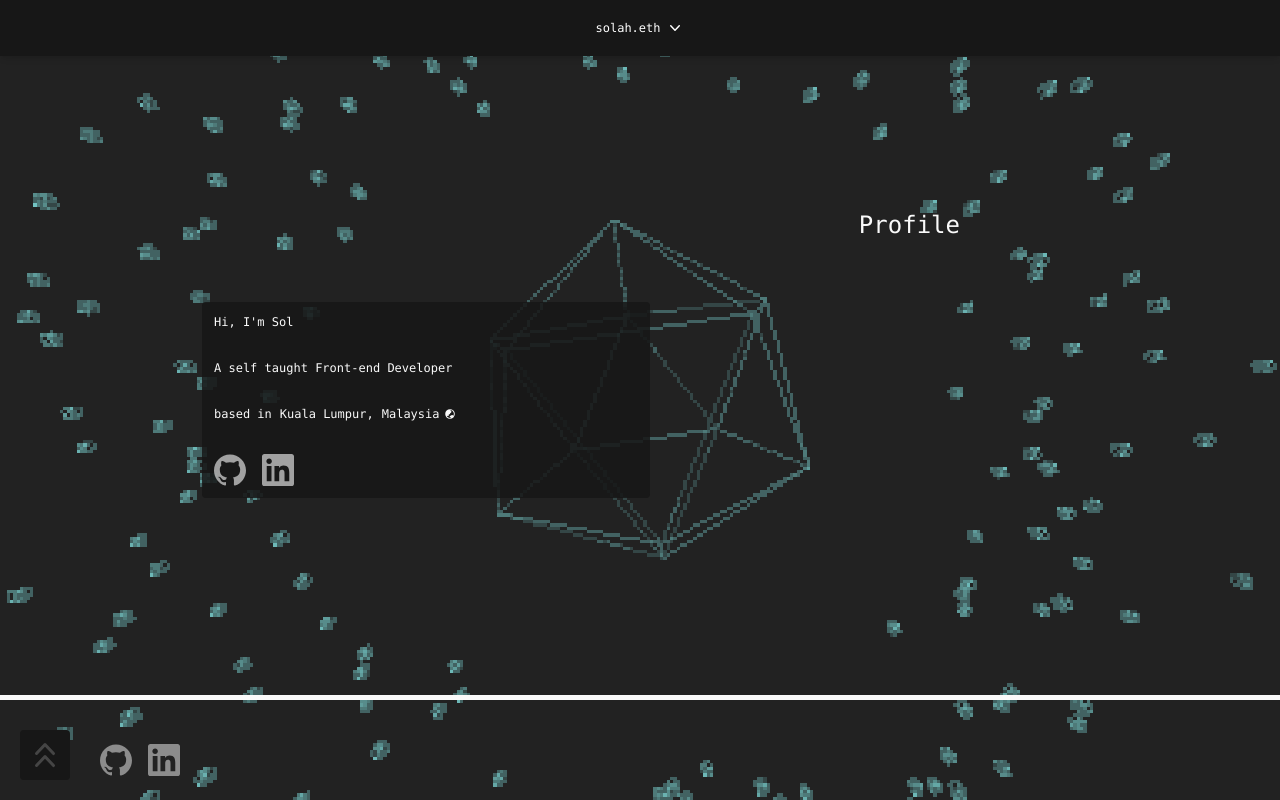
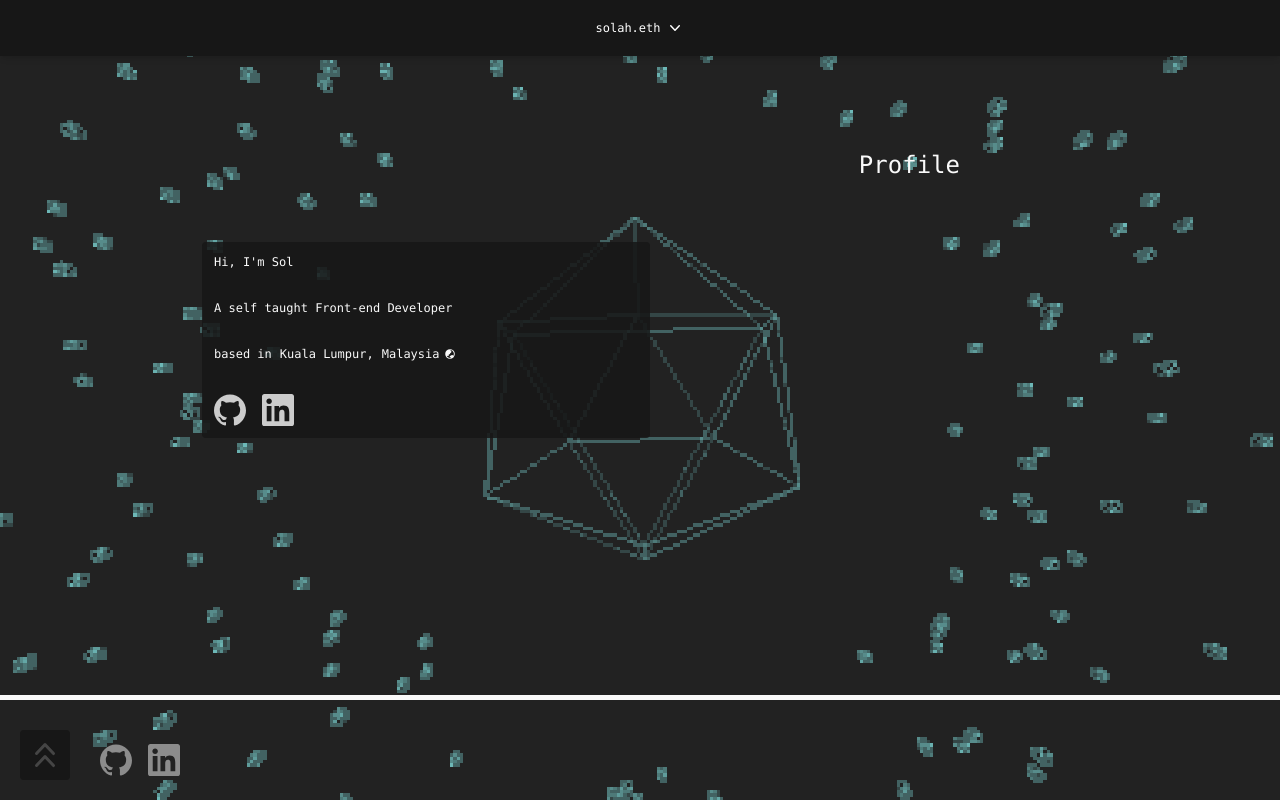
Before and after one commit to solahidris/portfoliosolah, a Next.js app: page / in a window 1280 px wide. Shown: the top 800 px of the page. Built offline with nearby package versions, Linux system fonts and the light colour scheme.

Commit message:
use y proximity but reduce section height to 85vh

```diff
--- a/styles/globals.css
+++ b/styles/globals.css
@@ -184,9 +184,9 @@ html {
   scroll-snap-type: y proximity;
 }
 
-/* PARALLEX ------ */
+/* PARALLEX 100vh default h ------ */
 section {
-  height: 100vh;
+  height: 85vh;
   display: flex;
   justify-content: center;
   align-items: center;
```
